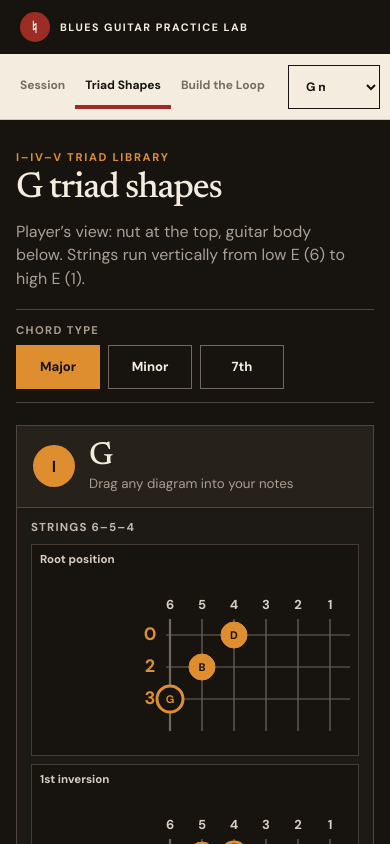
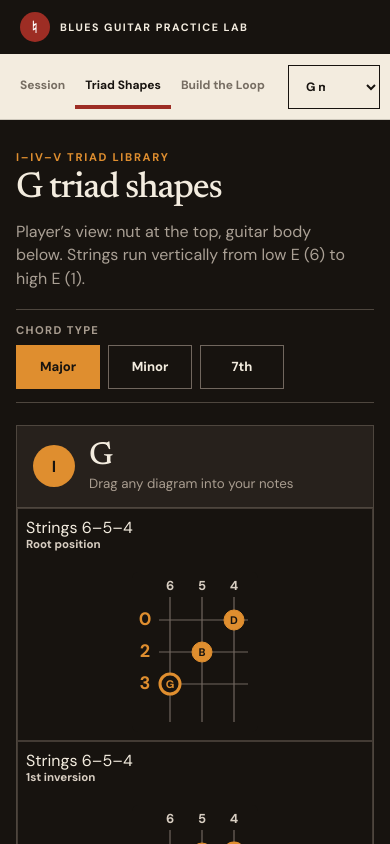
Before and after one commit to flyfisher1952/blues-guitar-practice-lab, an Angular app: page / in a window 390 px wide. Both pictures are taken after a click on the tab "Triad Shapes". Shown: the top 844 px of the page. Built offline with nearby package versions, Linux system fonts and the light colour scheme.

Commit message:
Render twelve responsive compact triad cards

```diff
--- a/src/app/component/triad-shapes/triad-shapes.component.html
+++ b/src/app/component/triad-shapes/triad-shapes.component.html
@@ -20,43 +20,44 @@
             <div><h2>{{ group.name }}</h2><small>Drag any diagram into your notes</small></div>
           </header>
 
+          <div class="shape-grid">
             @for (set of group.sets; track set.label) {
-            <div class="string-set">
-              <h3>{{ set.label }}</h3>
-              <div class="shape-row">
               @for (shape of set.shapes; track shape.id) {
-                  <article class="mini-triad-card">
-                    <h4>{{ shape.subtitle }}</h4>
-                    <svg
-                      class="triad-diagram"
+                <article
+                  class="mini-triad-card"
                   draggable="true"
                   role="img"
                   tabindex="0"
                   [attr.aria-label]="shape.name + ', ' + shape.stringSet + ', ' + shape.subtitle"
+                  (dragstart)="beginTriadDrag($event, shape)">
+                  <span class="string-set-label">{{ set.label }}</span>
+                  <h4>{{ shape.subtitle }}</h4>
+                  <svg
+                    class="triad-diagram"
+                    aria-hidden="true"
+                    focusable="false"
                     [attr.viewBox]="diagramViewBox(shape)"
-                      [attr.height]="diagramHeight(shape)"
-                      (dragstart)="beginTriadDrag($event, shape)">
-                      <rect width="246" [attr.height]="diagramHeight(shape)" rx="8" class="diagram-background"/>
-                      @for (number of stringNumbers; track number; let stringIndex = $index) {
-                        <text [attr.x]="stringX(stringIndex)" y="22" text-anchor="middle" class="svg-string-number">{{ number }}</text>
-                        <line [attr.x1]="stringX(stringIndex)" y1="32" [attr.x2]="stringX(stringIndex)" [attr.y2]="diagramHeight(shape) - 16" class="svg-string" [class.low-string]="stringIndex === 0"/>
+                    [attr.height]="diagramHeight(shape)">
+                    <rect width="126" [attr.height]="diagramHeight(shape)" rx="6" class="diagram-background"/>
+                    @for (stringIndex of usedStringIndices(shape); track stringIndex; let displayIndex = $index) {
+                      <text [attr.x]="stringX(displayIndex)" y="18" text-anchor="middle" class="svg-string-number">{{ stringNumbers[stringIndex] }}</text>
+                      <line [attr.x1]="stringX(displayIndex)" y1="25" [attr.x2]="stringX(displayIndex)" [attr.y2]="diagramHeight(shape) - 10" class="svg-string"/>
                     }
                     @for (fret of shape.usedFrets; track fret; let fretIndex = $index) {
-                        <text x="18" [attr.y]="fretY(fretIndex) + 5" text-anchor="middle" class="svg-fret-number">{{ fret }}</text>
-                        <line x1="34" [attr.y1]="fretY(fretIndex)" x2="218" [attr.y2]="fretY(fretIndex)" class="svg-fret"/>
-                        @for (number of stringNumbers; track number; let stringIndex = $index) {
+                      <text x="13" [attr.y]="fretY(fretIndex) + 5" text-anchor="middle" class="svg-fret-number">{{ fret }}</text>
+                      <line x1="27" [attr.y1]="fretY(fretIndex)" x2="116" [attr.y2]="fretY(fretIndex)" class="svg-fret"/>
+                      @for (stringIndex of usedStringIndices(shape); track stringIndex; let displayIndex = $index) {
                         @if (shape.frets[stringIndex] === fret) {
-                            <circle [attr.cx]="stringX(stringIndex)" [attr.cy]="fretY(fretIndex)" r="13" class="svg-note" [class.root-note]="shape.roots[stringIndex]"/>
-                            <text [attr.x]="stringX(stringIndex)" [attr.y]="fretY(fretIndex) + 4" text-anchor="middle" class="svg-note-name" [class.root-note-name]="shape.roots[stringIndex]">{{ shape.notes[stringIndex] }}</text>
+                          <circle [attr.cx]="stringX(displayIndex)" [attr.cy]="fretY(fretIndex)" r="10" class="svg-note" [class.root-note]="shape.roots[stringIndex]"/>
+                          <text [attr.x]="stringX(displayIndex)" [attr.y]="fretY(fretIndex) + 3.5" text-anchor="middle" class="svg-note-name" [class.root-note-name]="shape.roots[stringIndex]">{{ shape.notes[stringIndex] }}</text>
                         }
                       }
                     }
                   </svg>
                 </article>
               }
+            }
           </div>
-            </div>
-          }
         </section>
       }
 
```
Lines whose indentation alone changed are shown as unchanged.
